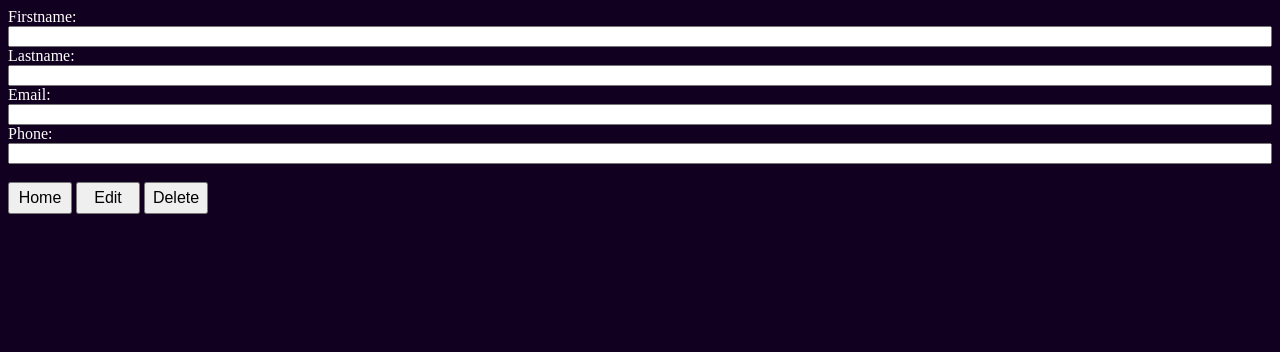
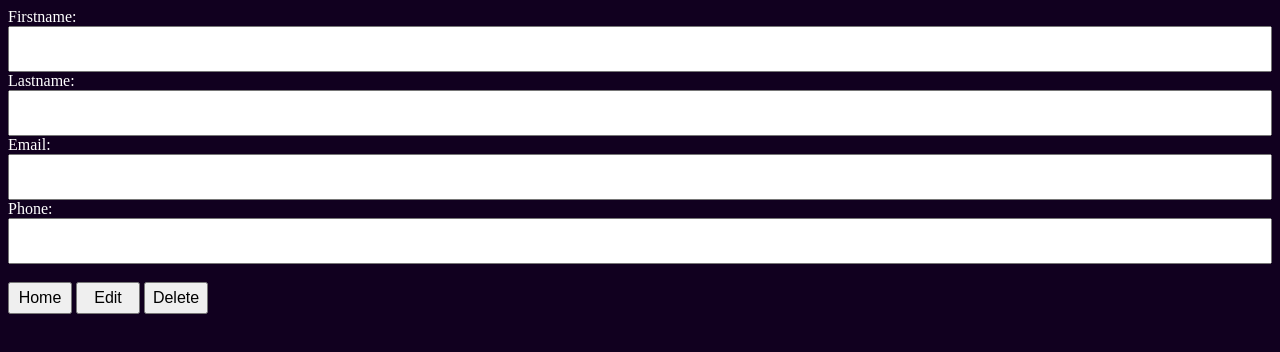
Before and after one commit to MusaBanda/fnb_app_accademy, a plain HTML site: page week 6/ContactBook/edit-contact.html in a window 1280 px wide. Drawn offline with Linux system fonts and the light colour scheme; no server answers.

Commit message:
week6 api re map

```diff
--- a/week 6/ContactBook/add.css
+++ b/week 6/ContactBook/add.css
@@ -6,14 +6,7 @@ html {
     height: 100%;
     width: 100%;
 }
-#title {
-    color: white;
-    display: flex;
-    align-items: center;
-    justify-content: center;
-    font-size: 5vh;
-    font-weight: bold;
-}
+
 #editform{
     display: flex;
     align-items: center;
@@ -24,7 +17,8 @@ html {
     padding: 20px;
     gap: 10px;
     border: white 1px solid;
-    width: 50%;
+    width: 80%;
+    height: 50%;
 }
 
 label {
@@ -39,7 +33,7 @@ label {
 
 #add button {
     width: 20vh;
-    height: 6vh;
+    height: 5vh;
     font-size: 2vh;
     cursor: pointer;
     padding: 10px 20px;
@@ -49,3 +43,9 @@ label {
     color: white;
     translate: 1px 1px;
 }
+
+input{
+    height: 4vh;
+    font-size: 2vh;
+    padding: 5px;
+}
--- a/week 6/ContactBook/edit.css
+++ b/week 6/ContactBook/edit.css
@@ -11,9 +11,10 @@ html {
 #editform{
     display: flex;
     flex-direction: column;
+    font-size: 2vh;
 }
-#addform input{
-    height: 2vh;
+input{
+    height: 4vh;
     font-size: 2vh;
     padding: 5px;
 
--- a/week 6/ContactBook/index.css
+++ b/week 6/ContactBook/index.css
@@ -76,6 +76,6 @@ h5 {
     cursor: pointer;
 }
 #table-wrapper {
-    padding-bottom: 150px;
-    padding-top: 80px;
+    padding-bottom: 90px;
+    padding-top: 30px;
 }
```
